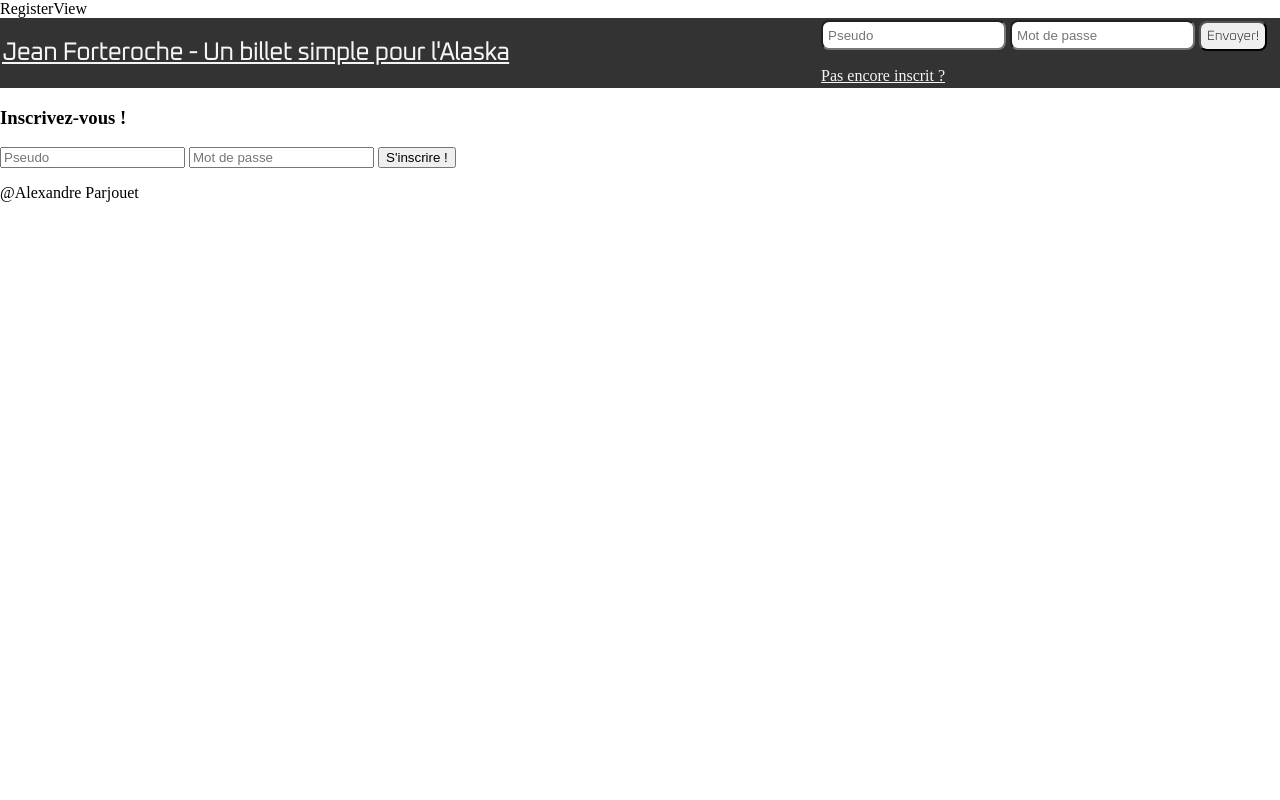
After one commit to FrSenpai/Projet-OCR-4, a PHP site: template view/frontend/registerView.php in a window 1280 px wide. The commit adds this page. Run offline with PHP 8.4, Linux system fonts and the light colour scheme; the template is opened without the code that fills it, so the values that code supplies are empty.

Commit message:
UsersManager : Inscription basique d'utilisateur + début registerView

```diff
--- a/public/css/style.css
+++ b/public/css/style.css
@@ -2,10 +2,6 @@ body {
     margin: 0;
     display: flex;
     flex-direction: column;
-}
-
-h1 {
-
 }
 
 nav {
@@ -61,7 +57,3 @@ nav {
     border: black solid 1px;
     border-radius: 35%;
 }
-
-#descriptionAuthor {
-
-}
--- /dev/null
+++ b/view/frontend/registerView.php
@@ -0,0 +1,12 @@
+<?= $title = 'RegisterView'; ?>
+
+<?php ob_start(); ?>
+
+<div>
+    <h3>Inscrivez-vous !</h3>
+    <form action="index.php?action=addUser" method="post">
+        <input name='pseudo' type="text" placeholder='Pseudo'>
+        <input name='password' type="password" placeholder='Mot de passe'>
+        <button type='submit'>S'inscrire !</button>
+    </form>
+</div>
--- a/view/frontend/template.php
+++ b/view/frontend/template.php
@@ -20,7 +20,7 @@
                     <input type="password" name="password" class='inputNav' placeholder="Mot de passe" />
                     <button type="submit" id='sendButton'>Envoyer!</button>
                 </form>
-                <a href="#" id="registerLink">Pas encore inscrit ?</a>
+                <a href="index.php?action=register" id="registerLink">Pas encore inscrit ?</a>
             </div>
 
 
```
Also changed, not shown: controller/frontend.php (+17 -0 lines), index.php (+8 -0 lines), model/UsersManager.php (added, +18 -0 lines).
